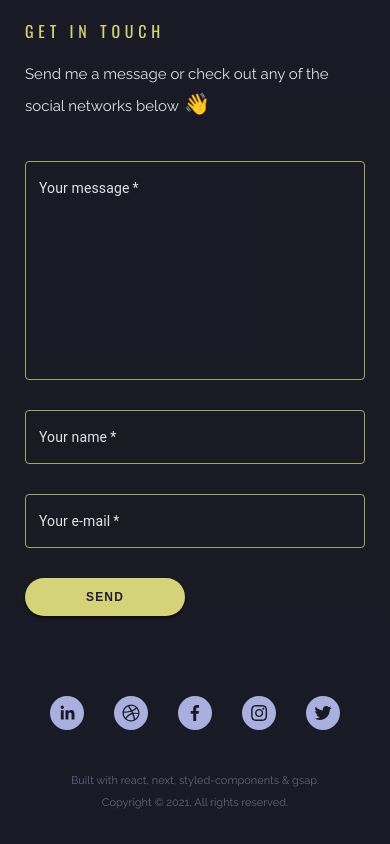
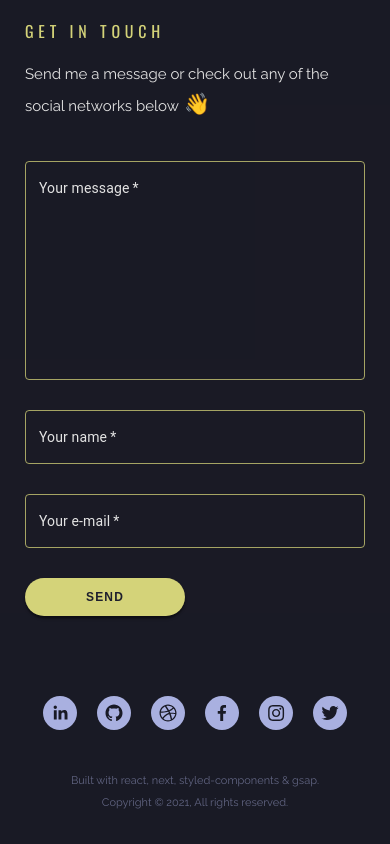
Before and after one commit to SystemInfected/portfolio, a Next.js app: page / in a window 390 px wide. Shown: the part 4722-5566 px from the top of the page. Built offline with nearby package versions, Linux system fonts and the light colour scheme.

Commit message:
Social icons

```diff
--- a/src/components/SocialLinks.tsx
+++ b/src/components/SocialLinks.tsx
@@ -8,6 +8,11 @@ const SocialLinks = () => {
 		<Container>
 			<SocialIcon
 				url='http://www.linkedin.com/in/sebastianwidin'
+				bgColor={socialIconColor}
+				target='_blank'
+			/>
+			<SocialIcon
+				url='https://github.com/SystemInfected'
 				bgColor={socialIconColor}
 				target='_blank'
 			/>
@@ -42,7 +47,7 @@ const Container = styled.div`
 	margin: 4em 0;
 	display: flex;
 	justify-content: center;
-	gap: 3em;
+	gap: clamp(2em, 2.8vw, 3em);
 	align-items: center;
 	a {
 		height: clamp(3.4rem, 3.6vw, 4.6rem) !important;
```
